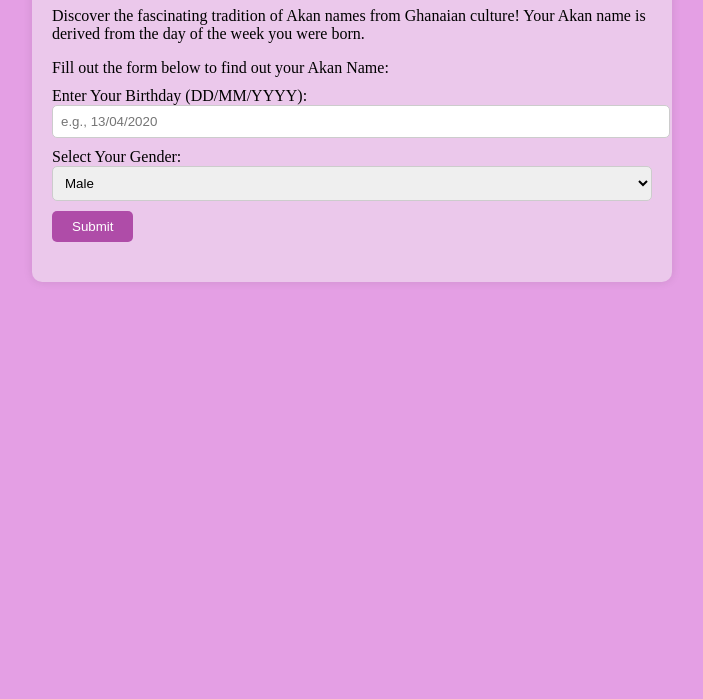
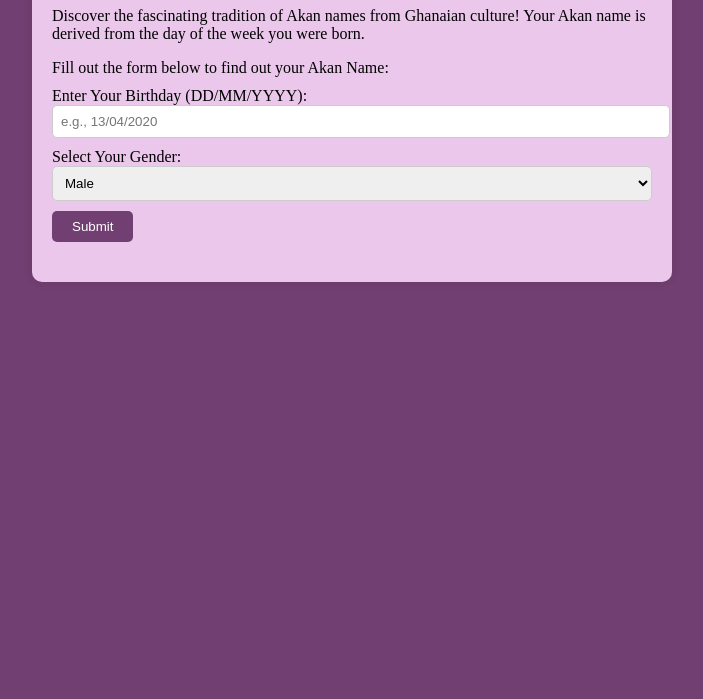
Before and after one commit to Chastyne/akan-name-calculator, a plain HTML site: page index.html in a window 1280 px wide. Shown: the part 101-800 px from the top of the page, without its empty margins (288-991 px from the left). Drawn offline with Linux system fonts and the light colour scheme.

Commit message:
Styles, colors

```diff
--- a/css/styles.css
+++ b/css/styles.css
@@ -1,5 +1,5 @@
 body {
-    background-color: rgb(228, 159, 228);
+    background-color: rgb(113, 63, 113);
 }
 .container {
     max-width: 600px;
@@ -29,7 +29,7 @@ select {
 }
 button {
     padding: 8px 20px;
-    background-color: #af4ca8;
+    background-color: rgb(113, 63, 113);
     color: white;
     border: none;
     border-radius: 5px;
```
